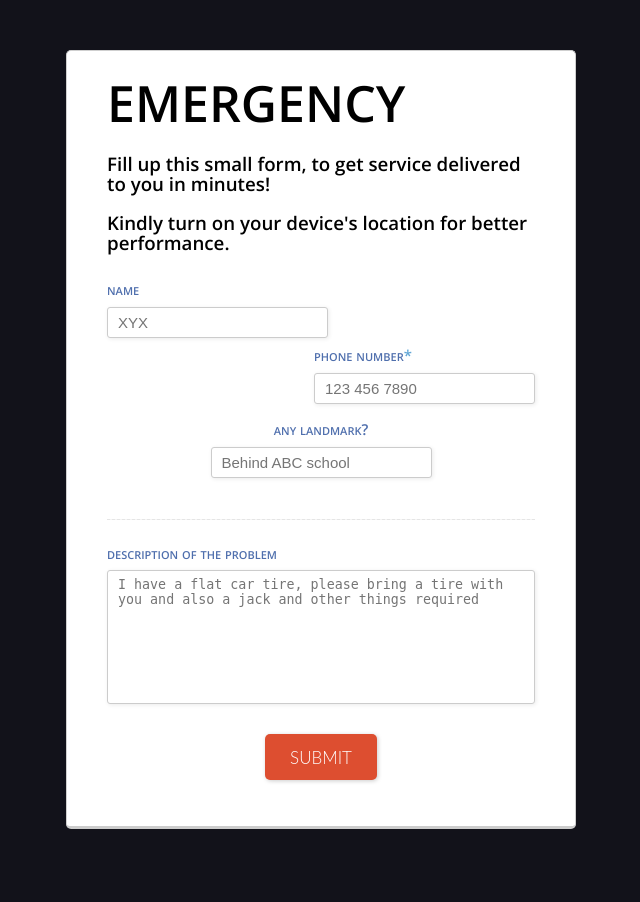
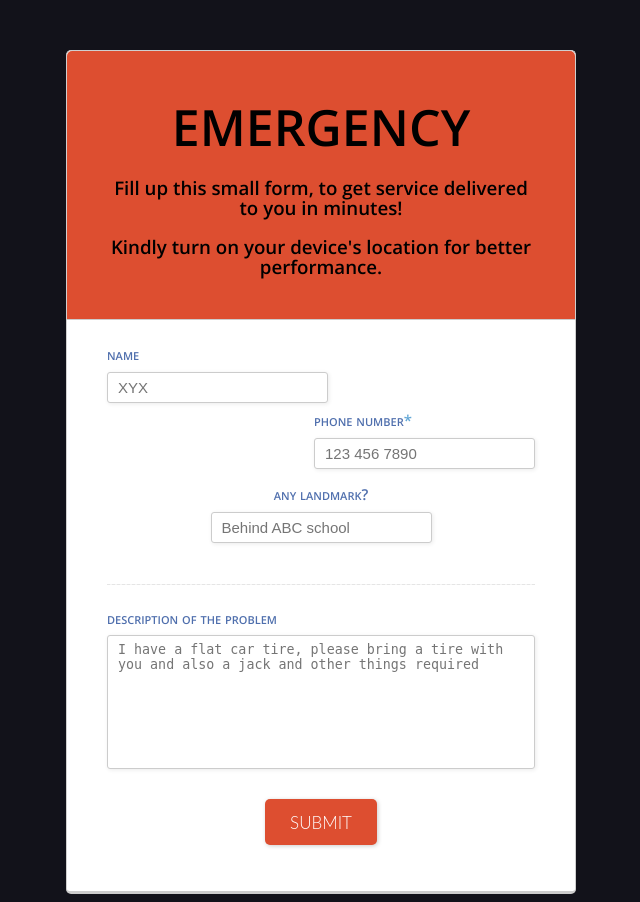
Before and after one commit to shourya-gupta/Mechanic-On-The-Way, a PHP site: page /emergency.php in a window 1280 px wide. Shown: the whole page, without its empty margins (319-959 px from the left). Before the commit the page ends 829 px from the top, so only its background shows below. Run offline with PHP 8.4, Linux system fonts and the light colour scheme; some libraries are stand-ins or nearby versions.

Commit message:
Update styling for emergency
Added mouse hover and row header

```diff
--- a/style-emergency.css
+++ b/style-emergency.css
@@ -69,6 +69,14 @@ div.contact, textarea, input {
   margin: 0 0 1em 0;
   padding: 0 2.5em;
 }
+.row.header {
+  padding: 1.5em 2.5em;
+  border-bottom: 1px solid #ccc;
+  background-color:#DD4E30;
+  border-top-left-radius:5px;
+  border-top-right-radius:5px;
+  text-align:center;
+}
 .row.body {
   padding: .5em 2.5em 1em;
 }
@@ -94,6 +102,9 @@ div.contact-elements p.left {float:left;}
     box-shadow: 1px 1px 4px #ccc;
     -moz-box-shadow: 1px 1px 4px #ccc;
     -webkit-box-shadow: 1px 1px 4px #ccc;
+}
+.btn:hover {
+  background-color: #bfbfbf;
 }
 .btn.btn-submit {
   background-color: #DD4E30 ;
```
